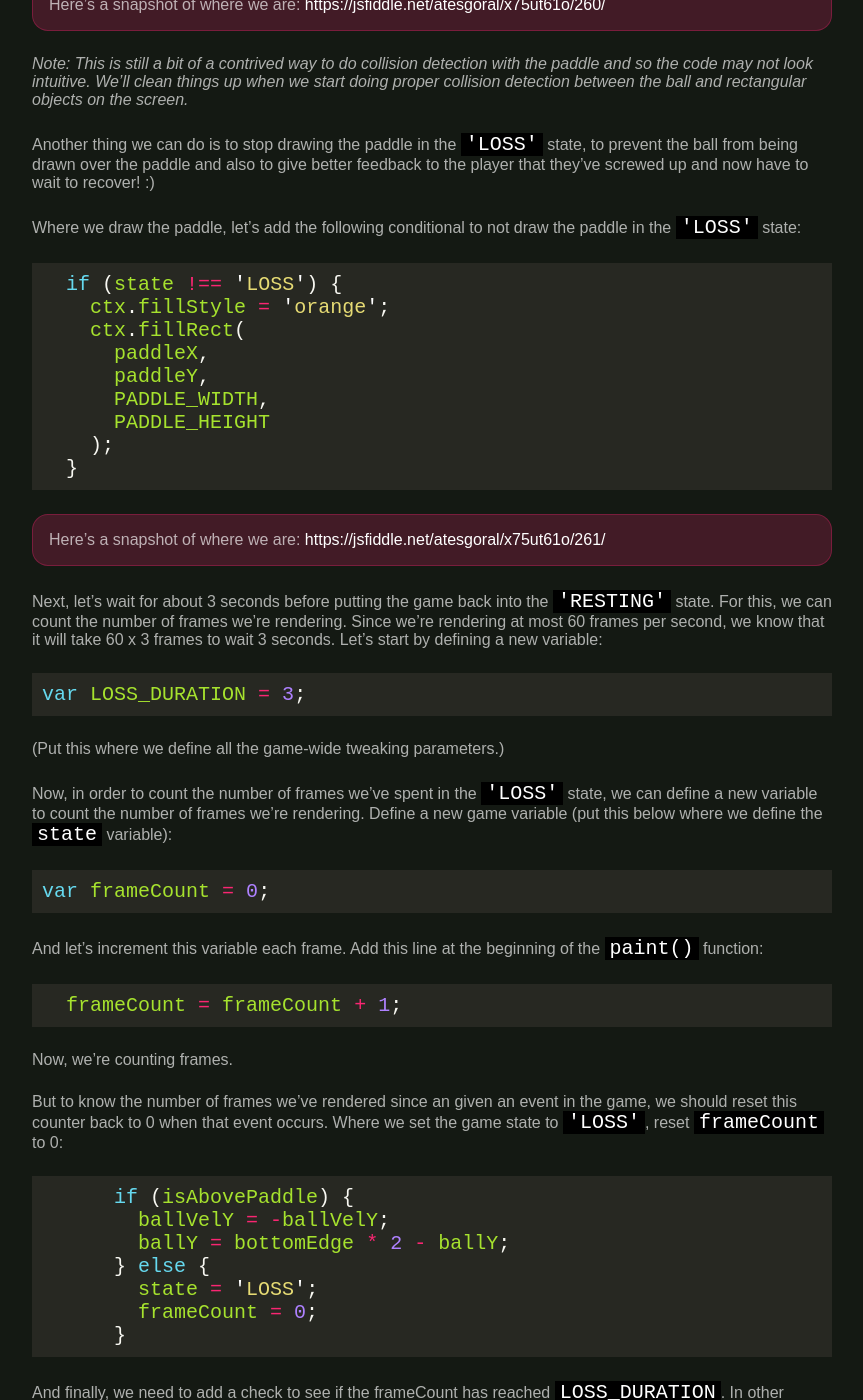
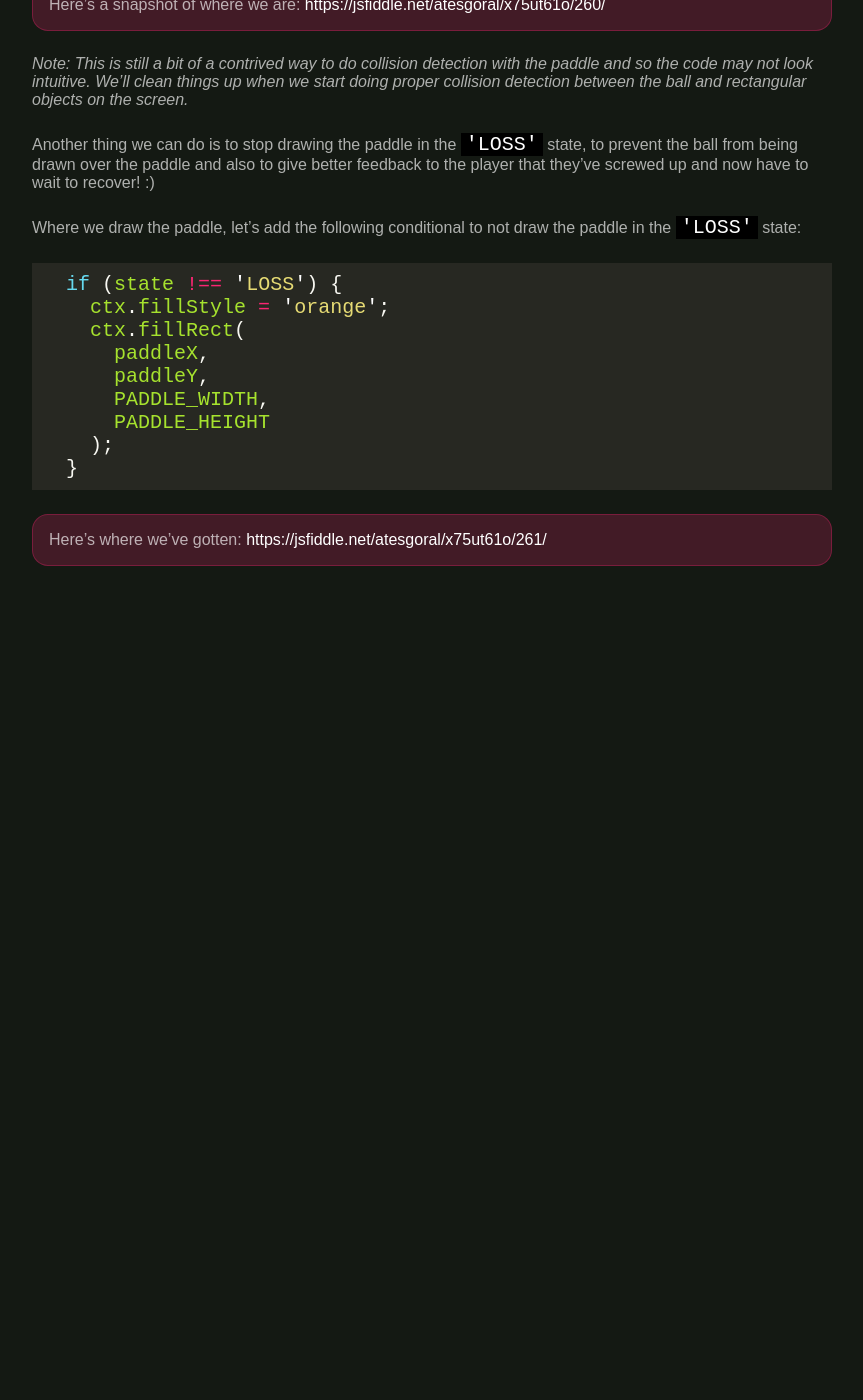
Before and after one commit to atesgoral/dukecode.club, a Jekyll site: the page built from _posts/2018-02-15-week-11-game-state-2.md, in a window 1280 px wide and 1400 px high, scrolled down 1119 px. Shown: the whole window, without its empty margins (208-1071 px from the left). Built offline with Jekyll 4.4.1, drawn with Linux system fonts in a browser that asks for light colours; our own code applies the rules of GitHub Pages for plain Markdown files; after the commit the page ends 1749 px from its top, so only the background shows below that; some of the changed text lies outside the part shown.

Commit message:
Split week 11 content, add week 12

````diff
--- a/_posts/2018-02-15-week-11-game-state-2.md
+++ b/_posts/2018-02-15-week-11-game-state-2.md
@@ -54,54 +54,5 @@ Where we draw the paddle, let's add the following conditional to not draw the pa
   }
 ```
 
-Here's a snapshot of where we are: <https://jsfiddle.net/atesgoral/x75ut61o/261/>
+Here's where we've gotten: <https://jsfiddle.net/atesgoral/x75ut61o/261/>
 {: .panel .snapshot }
-
-Next, let's wait for about 3 seconds before putting the game back into the `'RESTING'` state. For this, we can count the number of frames we're rendering. Since we're rendering at most 60 frames per second, we know that it will take 60 x 3 frames to wait 3 seconds. Let's start by defining a new variable:
-
-```js
-var LOSS_DURATION = 3;
-```
-
-(Put this where we define all the game-wide tweaking parameters.)
-
-Now, in order to count the number of frames we've spent in the `'LOSS'` state, we can define a new variable to count the number of frames we're rendering. Define a new game variable (put this below where we define the `state` variable):
-
-```js
-var frameCount = 0;
-```
-
-And let's increment this variable each frame. Add this line at the beginning of the `paint()` function:
-
-```js
-  frameCount = frameCount + 1;
-```
-
-Now, we're counting frames.
-
-But to know the number of frames we've rendered since an given an event in the game, we should reset this counter back to 0 when that event occurs. Where we set the game state to `'LOSS'`, reset `frameCount` to 0:
-
-```js
-      if (isAbovePaddle) {
-        ballVelY = -ballVelY;
-        ballY = bottomEdge * 2 - ballY;
-      } else {
-        state = 'LOSS';
-        frameCount = 0;
-      }
-```
-
-And finally, we need to add a check to see if the frameCount has reached `LOSS_DURATION`. In other words, whether we've rendered 3 seconds worth of frames.
-
-Add the following right after incrementing `frameCount`:
-
-```js
-  if (state === 'LOSS' && frameCount === LOSS_DURATION * 60) {
-    state = 'RESTING';
-  }
-```
-
-This is saying: If we're in the `'LOSS'` state and if we've rendered `LOSS_DURATION` (the number of seconds to wait) x 60 (the number of frames we render per second), then put the game back into the `'RESTING'` state.
-
-Here's where we've gotten: <https://jsfiddle.net/atesgoral/x75ut61o/270/>
-{: .panel .snapshot }
````
Also changed, not shown: _posts/2018-02-22-week-12-game-state-3.md (added, +88 -0 lines).
